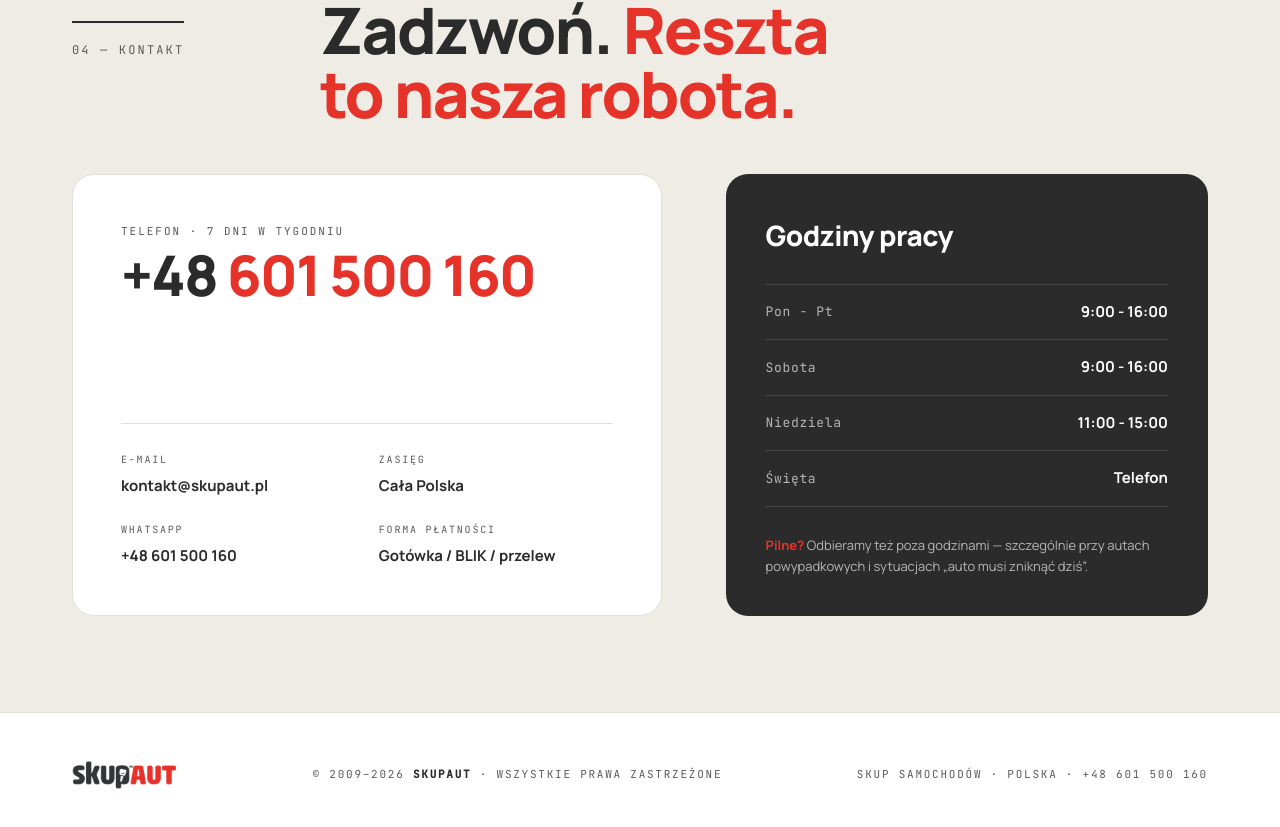
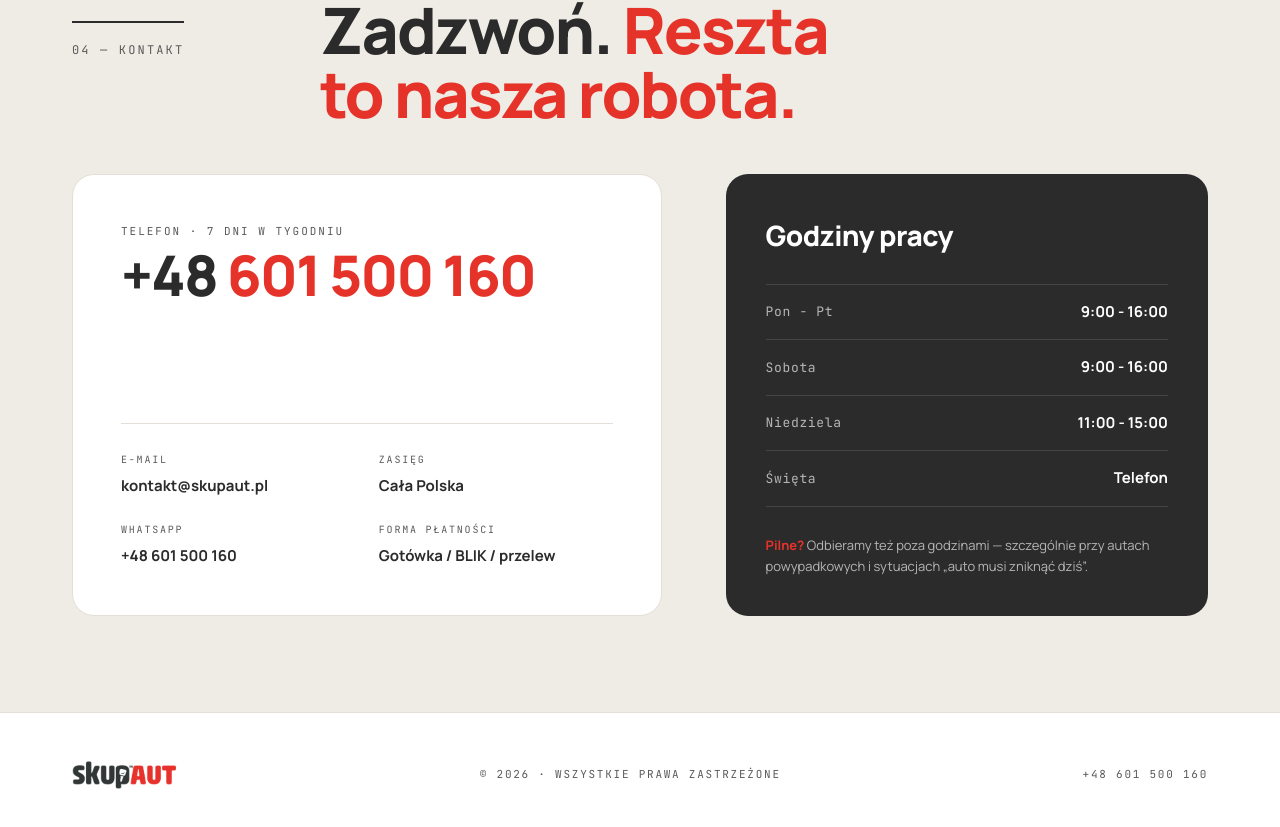
Before and after one commit to Kris1027/nextjs-autoshop, a Next.js app: page / in a window 1280 px wide. Shown: the part 2860-3687 px from the top of the page. Built offline with nearby package versions, Linux system fonts and the light colour scheme.

Commit message:
Show only the current year in footer and drop business name
The logo now identifies the brand, so the copyright line no longer
repeats the business name; the year comes from new Date() instead of
a hardcoded range

```diff
--- a/src/components/layout/footer.tsx
+++ b/src/components/layout/footer.tsx
@@ -1,17 +1,14 @@
 import Image from 'next/image';
 import logo from '@public/logo-1.png';
-import { phone, businessName } from '@/lib/data';
+import { phone } from '@/lib/data';
 
 export default function Footer() {
   return (
     <footer className='py-12 border-t border-line bg-white'>
       <div className='max-w-300 mx-auto px-8 max-[560px]:px-5 flex justify-between items-center gap-6 max-[560px]:flex-col max-[560px]:items-start max-[560px]:gap-4 font-mono text-[11px] uppercase tracking-[0.16em] text-ink-soft leading-relaxed'>
         <Image src={logo} alt='skup aut logo' height={28} />
-        <div>
-          © 2009–2026 <b className='text-ink'>{businessName}</b> · Wszystkie
-          prawa zastrzeżone
-        </div>
-        <div>Skup samochodów · Polska · {phone}</div>
+        <div>© {new Date().getFullYear()} · Wszystkie prawa zastrzeżone</div>
+        <div>{phone}</div>
       </div>
     </footer>
   );
```
